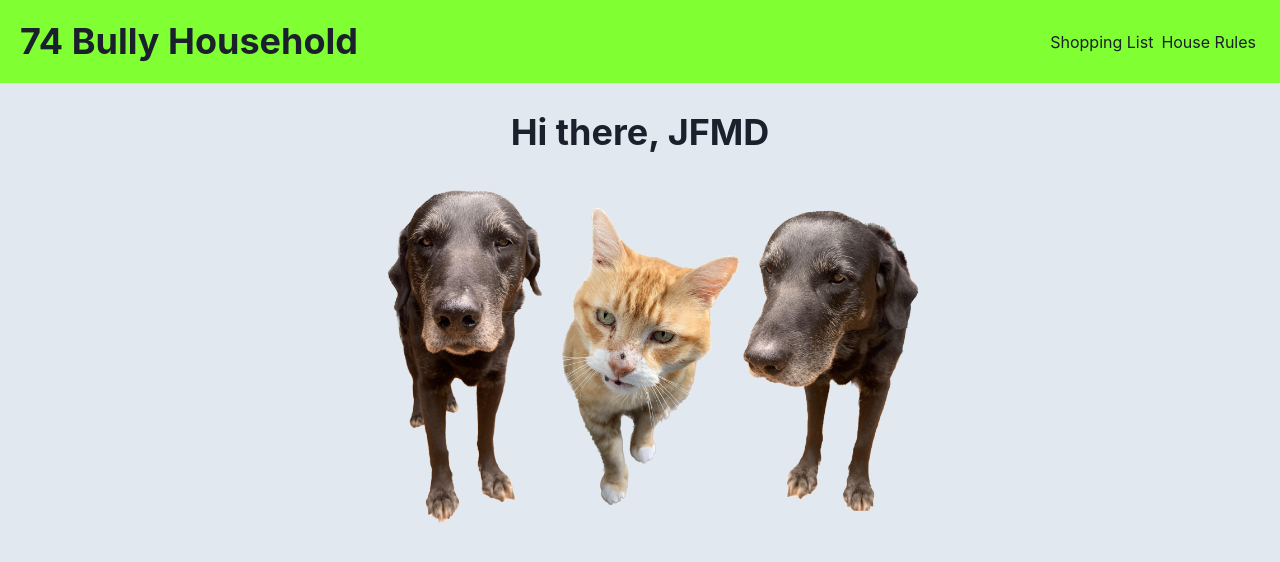
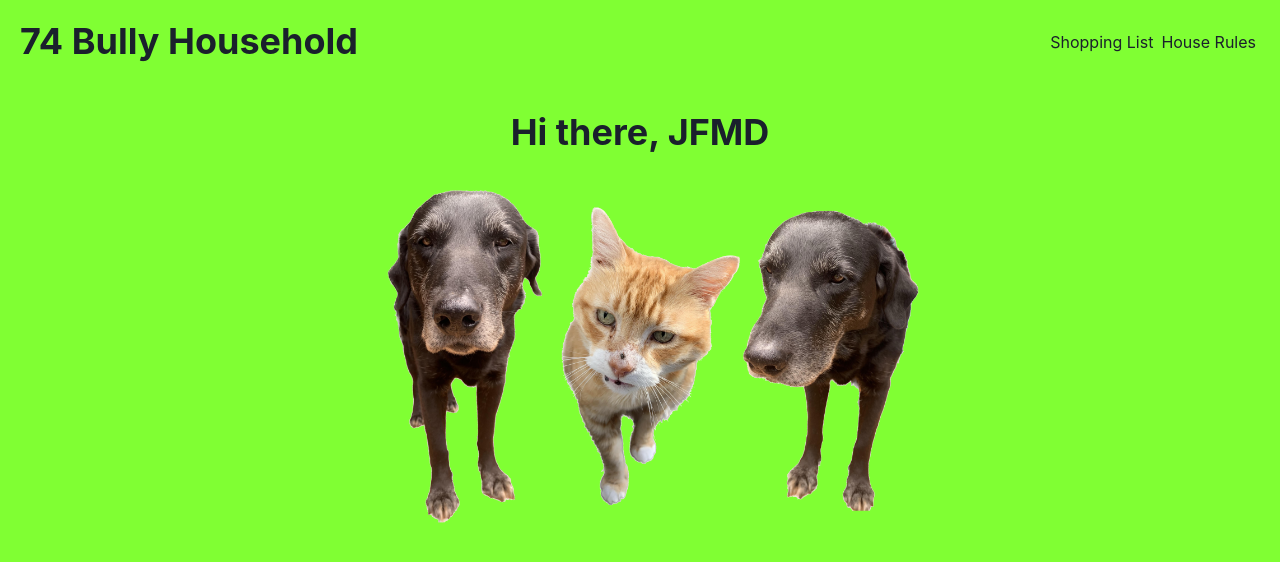
Before and after one commit to jonnyroutley/74bully, a Next.js app in the folder frontend/: page / in a window 1280 px wide. Shown: the top 562 px of the page. Built offline with nearby package versions, Linux system fonts and the light colour scheme.

Commit message:
Made background green everywhere

```diff
--- a/frontend/layout/layout.jsx
+++ b/frontend/layout/layout.jsx
@@ -10,8 +10,8 @@ export default function Layout({ metas, children }) {
         <meta name="description" content="The 74 Bully House Dashboard" />
         <link rel="icon" href="/favicon.ico" />
       </Head>
-      <Box h={"100vh"} bg={"gray.200"}>
-        <Box p={5} bg={'rgb(128,255,51)'} display={'flex'} justifyContent={'space-between'} alignItems={'center'}>
+      <Box h={"100vh"} bg={"rgb(128,255,51)"}>
+        <Box p={5} display={'flex'} justifyContent={'space-between'} alignItems={'center'}>
           <Heading>74 Bully Household</Heading>
           <Box>
             <Link p={1} href={'/shopping-list'}>Shopping List</Link>
--- a/frontend/pages/shopping-list.jsx
+++ b/frontend/pages/shopping-list.jsx
@@ -91,7 +91,7 @@ const ShoppingList = () => {
               bg={'white'}
               onChange={(e) => setNewTask(e.target.value)}
               value={newTask}
-              placeholder={"New task"}
+              placeholder={"New item"}
               marginRight={1}
             />
             <Button type="submit">Create</Button>
```
